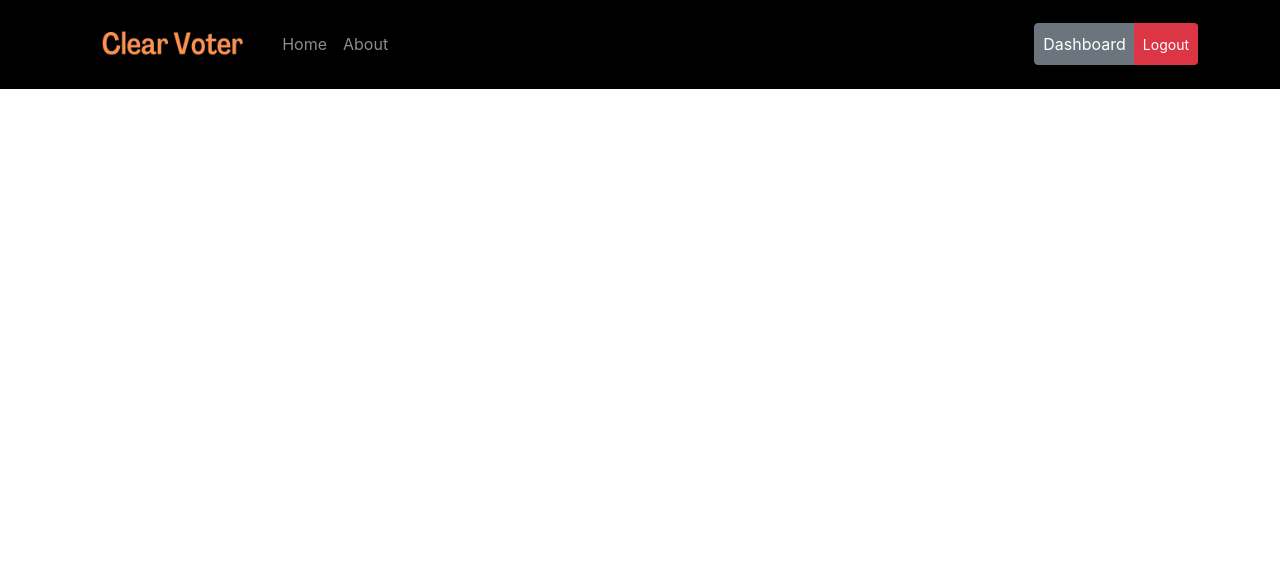
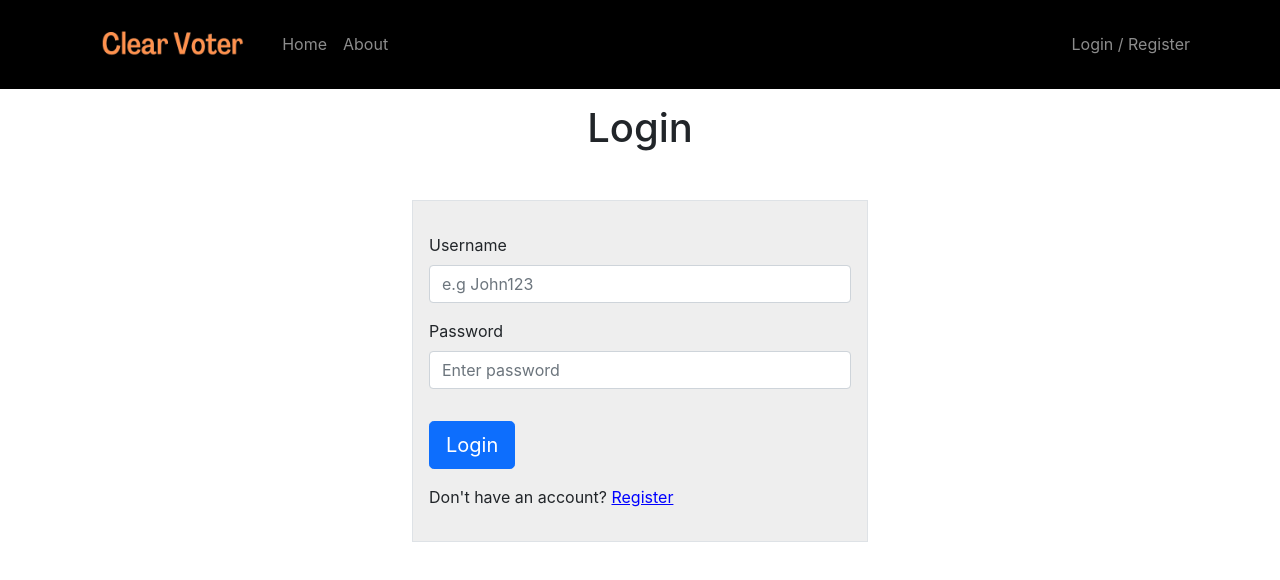
Before and after one commit to bonarhyme/clearvoter-web-client, a Next.js app: page /auth in a window 1280 px wide. Shown: the top 580 px of the page. Built offline with nearby package versions, Linux system fonts and the light colour scheme; no server answers.

Commit message:
Added regster functionality and screen

```diff
--- a/components/Layout.jsx
+++ b/components/Layout.jsx
@@ -12,9 +12,7 @@ import Link from "next/link";
 
 const Layout = ({ children }) => {
   // const { userInfo } = useSelector((state) => state.userLogin);
-  const userInfo = {
-    username: "bonarhyme",
-  };
+  const userInfo = null;
 
   return (
     <>
@@ -24,7 +22,6 @@ const Layout = ({ children }) => {
         expand="lg"
         collapseOnSelect
         fixed="top"
-        id="rem-pad"
         className="bg-black"
       >
         <Container>
@@ -77,6 +74,7 @@ const Layout = ({ children }) => {
           </Navbar.Collapse>
         </Container>
       </Navbar>
+      <div className="mt-5 pt-5">{children}</div>
     </>
   );
 };
--- /dev/null
+++ b/components/Loader.jsx
@@ -0,0 +1,27 @@
+import React from "react";
+import { Spinner } from "react-bootstrap";
+
+const Loader = ({
+  animation = "border",
+  color = "#272727",
+  size = "50",
+  display = "block",
+}) => {
+  return (
+    <Spinner
+      animation={animation}
+      role="status"
+      style={{
+        width: size + "px",
+        height: size + "px",
+        margin: "auto",
+        display,
+        color,
+      }}
+    >
+      <span className="sr-only">Loading...</span>
+    </Spinner>
+  );
+};
+
+export default Loader;
--- /dev/null
+++ b/components/Message.jsx
@@ -0,0 +1,16 @@
+import React from "react";
+import { Alert } from "react-bootstrap";
+
+const Message = ({ variant, children }) => {
+  return (
+    <div className="px-3">
+      <Alert variant={variant}>{children}</Alert>
+    </div>
+  );
+};
+
+Message.defaultProps = {
+  variant: "info",
+};
+
+export default Message;
--- a/pages/auth.js
+++ b/pages/auth.js
@@ -0,0 +1,146 @@
+import React, { useState } from "react";
+import { Container, Form, Button } from "react-bootstrap";
+import Link from "next/link";
+import Message from "../components/Message";
+import Loader from "../components/Loader";
+import { register as registerAction } from "../redux/actions/user.actions";
+import { useDispatch, useSelector } from "react-redux";
+
+const Auth = () => {
+  const dispatch = useDispatch();
+  const [registerScreen, setRegisterScreen] = useState(false);
+  const [username, setUsername] = useState("");
+  const [email, setEmail] = useState("");
+  const [password, setPassword] = useState("");
+  const [confirmPassword, setConfirmPassword] = useState("");
+  const [passwordMessage, setPasswordMessage] = useState("");
+
+  const {
+    loading: loadingReg,
+    success: successReg,
+    userInfo: userInfoReg,
+    error: errorReg,
+  } = useSelector((store) => store.registerUser);
+
+  const handleRegister = (e) => {
+    e.preventDefault();
+
+    if (confirmPassword !== password) {
+      setPasswordMessage("Passwords do not match.");
+    } else {
+      dispatch(registerAction(username, email, password));
+    }
+  };
+  const handleLogin = (e) => {
+    e.preventDefault();
+    // dispatch(login(username, password));
+  };
+
+  return (
+    <div>
+      <h1 className="text-center pt-2">
+        {registerScreen ? "Register" : "Login"}
+      </h1>
+      <Container className="mt-5" style={{ maxWidth: "30rem" }}>
+        <Form
+          className="border p-3"
+          style={{ backgroundColor: "#eee" }}
+          onSubmit={registerScreen ? handleRegister : handleLogin}
+        >
+          {registerScreen && errorReg && (
+            <Message variant="danger">{errorReg}</Message>
+          )}
+
+          {registerScreen && loadingReg && <Loader />}
+          {registerScreen && (
+            <Form.Group controlId="formBasicEmail" className="my-3">
+              <Form.Label>Email address</Form.Label>
+              <Form.Control
+                type="email"
+                placeholder="e.g name@example.com"
+                onChange={(e) => setEmail(e.target.value)}
+                required
+              />
+            </Form.Group>
+          )}
+          <Form.Group controlId="formBasicUsername" className="my-3">
+            <Form.Label>Username</Form.Label>
+            <Form.Control
+              type="text"
+              placeholder="e.g John123"
+              onChange={(e) => setUsername(e.target.value)}
+              required
+            />
+          </Form.Group>
+          <Form.Group controlId="formBasicPassword" className="my-3">
+            <Form.Label>Password</Form.Label>
+            <Form.Control
+              type="password"
+              placeholder="Enter password"
+              onChange={(e) => {
+                setPassword(e.target.value);
+                setPasswordMessage("");
+              }}
+              required
+            />
+          </Form.Group>
+
+          {registerScreen && (
+            <>
+              {passwordMessage && (
+                <Message variant="danger">{passwordMessage}</Message>
+              )}
+              <Form.Group controlId="confirmPassword">
+                <Form.Label>Confirm Password</Form.Label>
+
+                <Form.Control
+                  type="password"
+                  placeholder="Confirm your password"
+                  onChange={(e) => {
+                    setConfirmPassword(e.target.value);
+                    setPasswordMessage("");
+                  }}
+                />
+              </Form.Group>
+            </>
+          )}
+          <Button size="lg" type="submit" className="my-3">
+            {registerScreen ? "Register" : "Login"}
+          </Button>
+
+          <p>
+            {registerScreen ? (
+              <span>
+                Already have an account?{" "}
+                <Link href="/auth" passHref>
+                  <a
+                    onClick={() => setRegisterScreen(false)}
+                    className="decorate"
+                  >
+                    Login
+                  </a>
+                </Link>{" "}
+              </span>
+            ) : (
+              <>
+                <span>
+                  Don&apos;t have an account?{" "}
+                  <Link href="/auth" passHref>
+                    <a
+                      onClick={() => setRegisterScreen(true)}
+                      className="decorate"
+                    >
+                      Register
+                    </a>
+                  </Link>{" "}
+                </span>
+              </>
+            )}
+          </p>
+        </Form>
+      </Container>
+    </div>
+  );
+};
+
+export default Auth;
--- a/redux/actions/user.actions.js
+++ b/redux/actions/user.actions.js
@@ -1,4 +1,5 @@
 import { SERVER_URL } from "../../data/variables";
+import axios from "axios";
 
 import {
   USER_REGISTER_FAIL,
@@ -17,7 +18,7 @@ export const register = (username, email, password) => async (dispatch) => {
       },
     };
     const { data } = await axios.post(
-      `${SERVER_URL}/user/register`,
+      `${SERVER_URL}/api/users/register`,
       {
         username,
         email,
@@ -33,9 +34,9 @@ export const register = (username, email, password) => async (dispatch) => {
     dispatch({
       type: USER_REGISTER_FAIL,
       payload:
-        error.response && error.response.data.message
-          ? error.response.data.message
-          : error.message,
+        error?.response && error.response?.data?.message
+          ? error?.response?.data?.message
+          : error?.message,
     });
   }
 };
--- a/styles/globals.css
+++ b/styles/globals.css
@@ -11,6 +11,15 @@ a {
   text-decoration: none;
 }
 
+a.decorate {
+  text-decoration: underline;
+  color: blue;
+}
+
+.sr-only {
+  opacity: 0;
+}
+
 * {
   box-sizing: border-box;
 }
```
